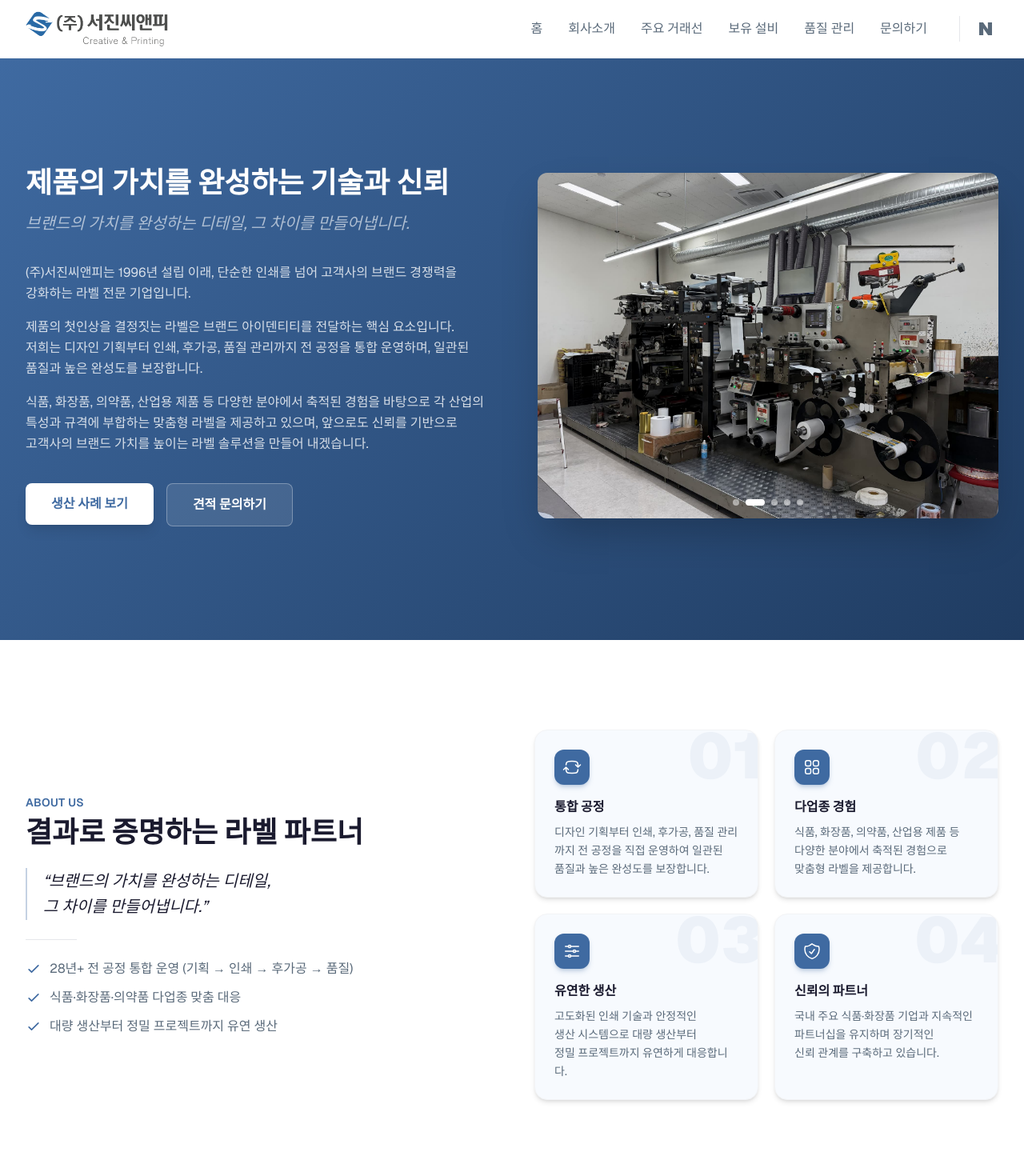
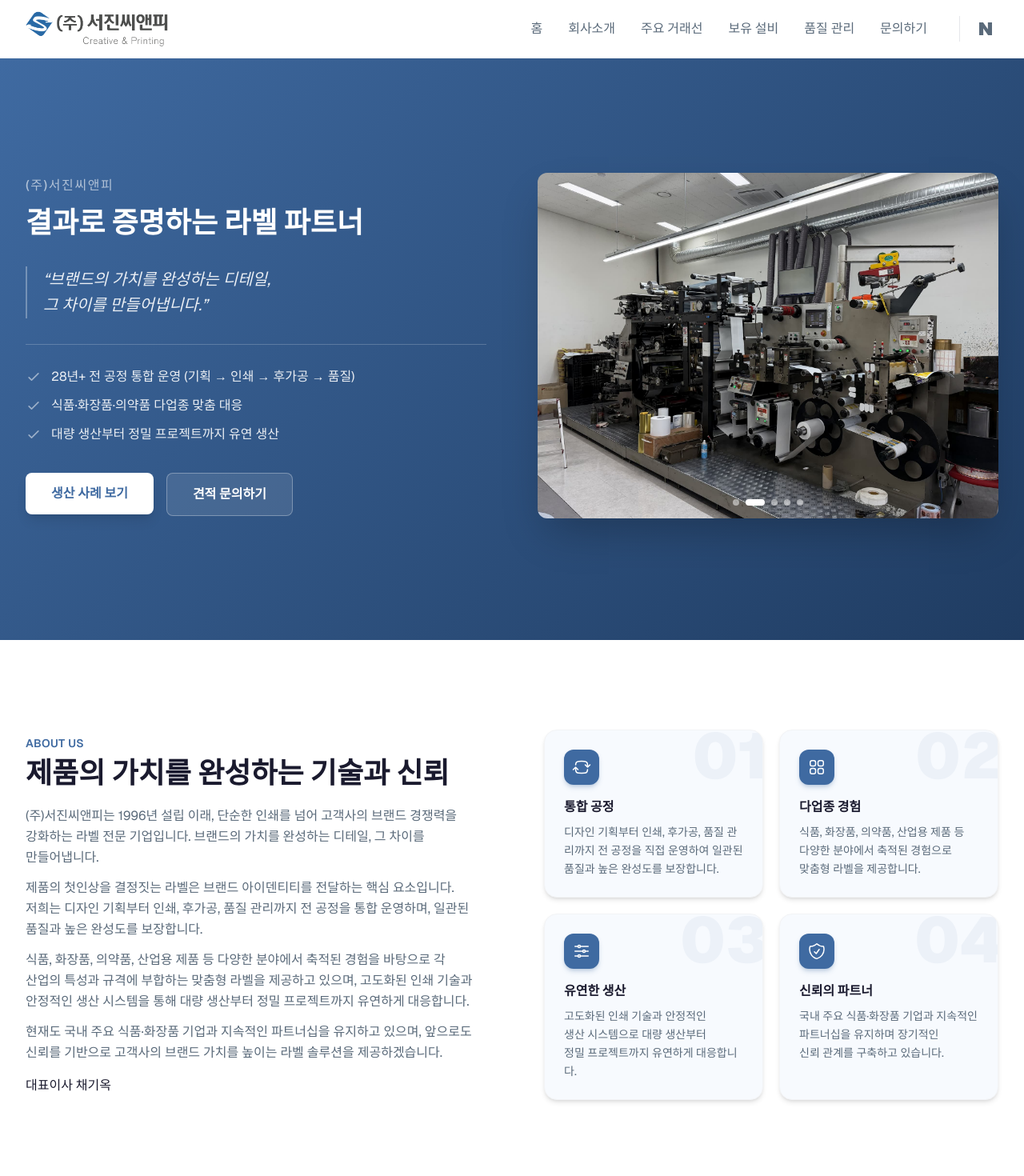
Before and after one commit to seojincnp/landing, a Next.js app: page / in a window 1280 px wide. Shown: the top 1470 px of the page at 80% size. Built offline with nearby package versions, Linux system fonts and the light colour scheme.

Commit message:
Revert "히어로/About 텍스트 영역 교환 (고객사 요청)"
This reverts commit 4b2c7a5d2d6df351e98ce3c874b874b2cf1e424e.

```diff
--- a/components/AboutSection.tsx
+++ b/components/AboutSection.tsx
@@ -76,7 +76,7 @@ export default function AboutSection() {
     <section id="about" className="py-20 lg:py-28 bg-white">
       <div className="max-w-7xl mx-auto px-4 sm:px-6 lg:px-8">
         {/* 회사소개 */}
-        <div className="grid grid-cols-1 lg:grid-cols-2 gap-12 lg:gap-14 items-center">
+        <div className="grid grid-cols-1 lg:grid-cols-2 gap-12 lg:gap-20 items-center">
           <motion.div
             initial="hidden"
             whileInView="visible"
@@ -87,43 +87,23 @@ export default function AboutSection() {
               About Us
             </motion.span>
             <motion.h2 variants={fadeInUp} className="mt-2 text-2xl sm:text-4xl font-bold text-text">
-              결과로 증명하는 라벨 파트너
+              제품의 가치를 완성하는 기술과 신뢰
             </motion.h2>
-
-            {/* 인용문 */}
-            <motion.blockquote
-              variants={fadeInUp}
-              className="relative pl-5 border-l-2 border-primary/30 mt-6 mb-6"
-            >
-              <p className="text-lg sm:text-xl text-text leading-relaxed italic">
-                &ldquo;브랜드의 가치를 완성하는 디테일,
-                <br />
-                그 차이를 만들어냅니다.&rdquo;
-              </p>
-            </motion.blockquote>
-
-            {/* 구분선 */}
-            <motion.div variants={fadeInUp} className="w-16 h-px bg-gray-200 mb-6" />
-
-            {/* 체크리스트 */}
-            <motion.ul variants={staggerContainer(0.1)} initial="hidden" whileInView="visible" viewport={viewportOnce} className="space-y-3">
-              {[
-                "28년+ 전 공정 통합 운영 (기획 → 인쇄 → 후가공 → 품질)",
-                "식품·화장품·의약품 다업종 맞춤 대응",
-                "대량 생산부터 정밀 프로젝트까지 유연 생산",
-              ].map((text) => (
-                <motion.li
-                  key={text}
-                  variants={fadeInUp}
-                  className="flex items-start gap-2.5 text-text-light text-sm sm:text-base"
-                >
-                  <svg className="w-5 h-5 text-primary shrink-0 mt-0.5" fill="none" viewBox="0 0 24 24" stroke="currentColor" strokeWidth={2}>
-                    <path strokeLinecap="round" strokeLinejoin="round" d="M5 13l4 4L19 7" />
-                  </svg>
-                  <span style={{ wordBreak: "keep-all" }}>{text}</span>
-                </motion.li>
-              ))}
-            </motion.ul>
+            <motion.p variants={fadeInUp} className="mt-5 text-text-light leading-relaxed" style={{ wordBreak: "keep-all" }}>
+              (주)서진씨앤피는 1996년 설립 이래, 단순한 인쇄를 넘어 고객사의 브랜드 경쟁력을 강화하는 라벨 전문 기업입니다. 브랜드의 가치를 완성하는 디테일, 그 차이를 만들어냅니다.
+            </motion.p>
+            <motion.p variants={fadeInUp} className="mt-3 text-text-light leading-relaxed" style={{ wordBreak: "keep-all" }}>
+              제품의 첫인상을 결정짓는 라벨은 브랜드 아이덴티티를 전달하는 핵심 요소입니다. 저희는 디자인 기획부터 인쇄, 후가공, 품질 관리까지 전 공정을 통합 운영하며, 일관된 품질과 높은 완성도를 보장합니다.
+            </motion.p>
+            <motion.p variants={fadeInUp} className="mt-3 text-text-light leading-relaxed" style={{ wordBreak: "keep-all" }}>
+              식품, 화장품, 의약품, 산업용 제품 등 다양한 분야에서 축적된 경험을 바탕으로 각 산업의 특성과 규격에 부합하는 맞춤형 라벨을 제공하고 있으며, 고도화된 인쇄 기술과 안정적인 생산 시스템을 통해 대량 생산부터 정밀 프로젝트까지 유연하게 대응합니다.
+            </motion.p>
+            <motion.p variants={fadeInUp} className="mt-3 text-text-light leading-relaxed" style={{ wordBreak: "keep-all" }}>
+              현재도 국내 주요 식품·화장품 기업과 지속적인 파트너십을 유지하고 있으며, 앞으로도 신뢰를 기반으로 고객사의 브랜드 가치를 높이는 라벨 솔루션을 제공하겠습니다.
+            </motion.p>
+            <motion.p variants={fadeInUp} className="mt-4 text-text font-medium">
+              대표이사 채기옥
+            </motion.p>
           </motion.div>
 
           {/* 강점 카드 */}
--- a/components/HeroSection.tsx
+++ b/components/HeroSection.tsx
@@ -54,32 +54,62 @@ export default function HeroSection() {
             initial="hidden"
             animate="visible"
           >
+            {/* 라벨 */}
+            <motion.span
+              variants={fadeUp}
+              className="inline-block text-md font-medium text-white/60 tracking-widest uppercase mb-3"
+            >
+              (주)서진씨앤피
+            </motion.span>
+
             {/* 메인 타이틀 */}
             <motion.h1
               variants={fadeUp}
-              className="text-3xl sm:text-3xl lg:text-4xl font-bold text-white leading-tight mb-3"
+              className="text-3xl sm:text-3xl lg:text-4xl font-bold text-white leading-tight mb-8"
             >
-              제품의 가치를 완성하는 기술과 신뢰
+              결과로 증명하는 라벨 파트너
             </motion.h1>
 
-            {/* 서브 카피 */}
-            <motion.p
+            {/* 인용문 */}
+            <motion.blockquote
               variants={fadeUp}
-              className="text-lg sm:text-xl text-white/60 leading-relaxed italic mb-8"
+              className="relative pl-5 border-l-2 border-white/30 mb-8"
             >
-              브랜드의 가치를 완성하는 디테일, 그 차이를 만들어냅니다.
-            </motion.p>
+              <p className="text-lg sm:text-xl text-white/90 leading-relaxed italic">
+                &ldquo;브랜드의 가치를 완성하는 디테일,
+                <br />
+                그 차이를 만들어냅니다.&rdquo;
+              </p>
+            </motion.blockquote>
 
-            {/* 소개글 */}
-            <motion.p variants={fadeUp} className="text-white/80 leading-relaxed mb-4" style={{ wordBreak: "keep-all" }}>
-              (주)서진씨앤피는 1996년 설립 이래, 단순한 인쇄를 넘어 고객사의 브랜드 경쟁력을 강화하는 라벨 전문 기업입니다.
-            </motion.p>
-            <motion.p variants={fadeUp} className="text-white/80 leading-relaxed mb-4" style={{ wordBreak: "keep-all" }}>
-              제품의 첫인상을 결정짓는 라벨은 브랜드 아이덴티티를 전달하는 핵심 요소입니다. 저희는 디자인 기획부터 인쇄, 후가공, 품질 관리까지 전 공정을 통합 운영하며, 일관된 품질과 높은 완성도를 보장합니다.
-            </motion.p>
-            <motion.p variants={fadeUp} className="text-white/80 leading-relaxed mb-9" style={{ wordBreak: "keep-all" }}>
-              식품, 화장품, 의약품, 산업용 제품 등 다양한 분야에서 축적된 경험을 바탕으로 각 산업의 특성과 규격에 부합하는 맞춤형 라벨을 제공하고 있으며, 앞으로도 신뢰를 기반으로 고객사의 브랜드 가치를 높이는 라벨 솔루션을 만들어 내겠습니다.
-            </motion.p>
+            {/* 구분선 */}
+            <motion.div
+              variants={fadeUp}
+              className="w-full h-px bg-white/20 mb-7"
+            />
+
+            {/* 체크리스트 */}
+            <motion.ul
+              variants={stagger}
+              className="space-y-3 mb-9"
+            >
+              {[
+                "28년+ 전 공정 통합 운영 (기획 → 인쇄 → 후가공 → 품질)",
+                "식품·화장품·의약품 다업종 맞춤 대응",
+                "대량 생산부터 정밀 프로젝트까지 유연 생산",
+              ].map((text) => (
+                <motion.li
+                  key={text}
+                  variants={fadeUp}
+                  className="flex items-start gap-1.5 sm:gap-3 text-white/90 text-sm sm:text-base"
+                >
+                  <svg className="w-5 h-5 text-white/50 shrink-0 mt-0.5" fill="none" viewBox="0 0 24 24" stroke="currentColor" strokeWidth={2}>
+                    <path strokeLinecap="round" strokeLinejoin="round" d="M5 13l4 4L19 7" />
+                  </svg>
+                  <span style={{ wordBreak: "keep-all" }}>{text}</span>
+                </motion.li>
+              ))}
+            </motion.ul>
 
             {/* CTA 버튼 */}
             <motion.div
```
